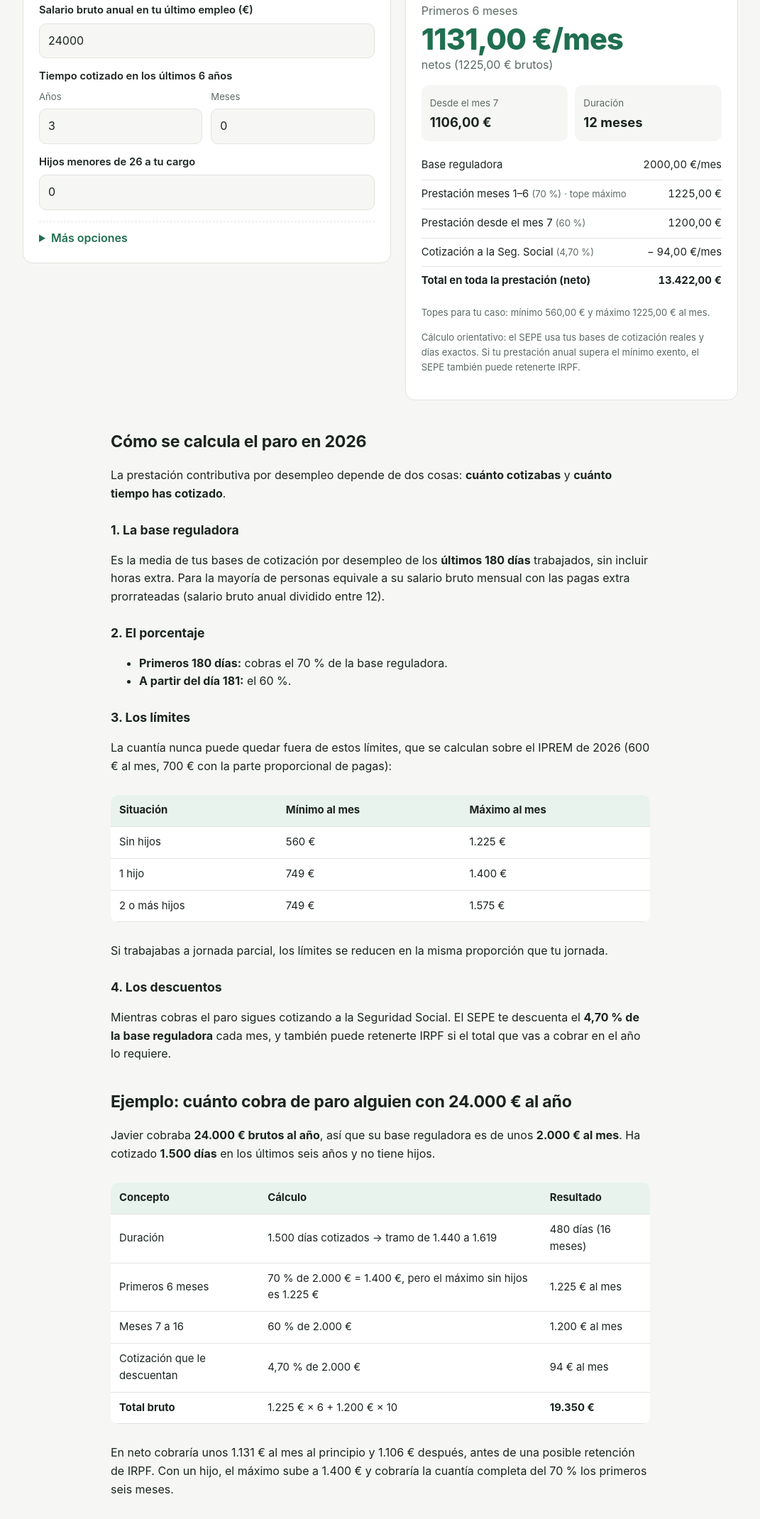
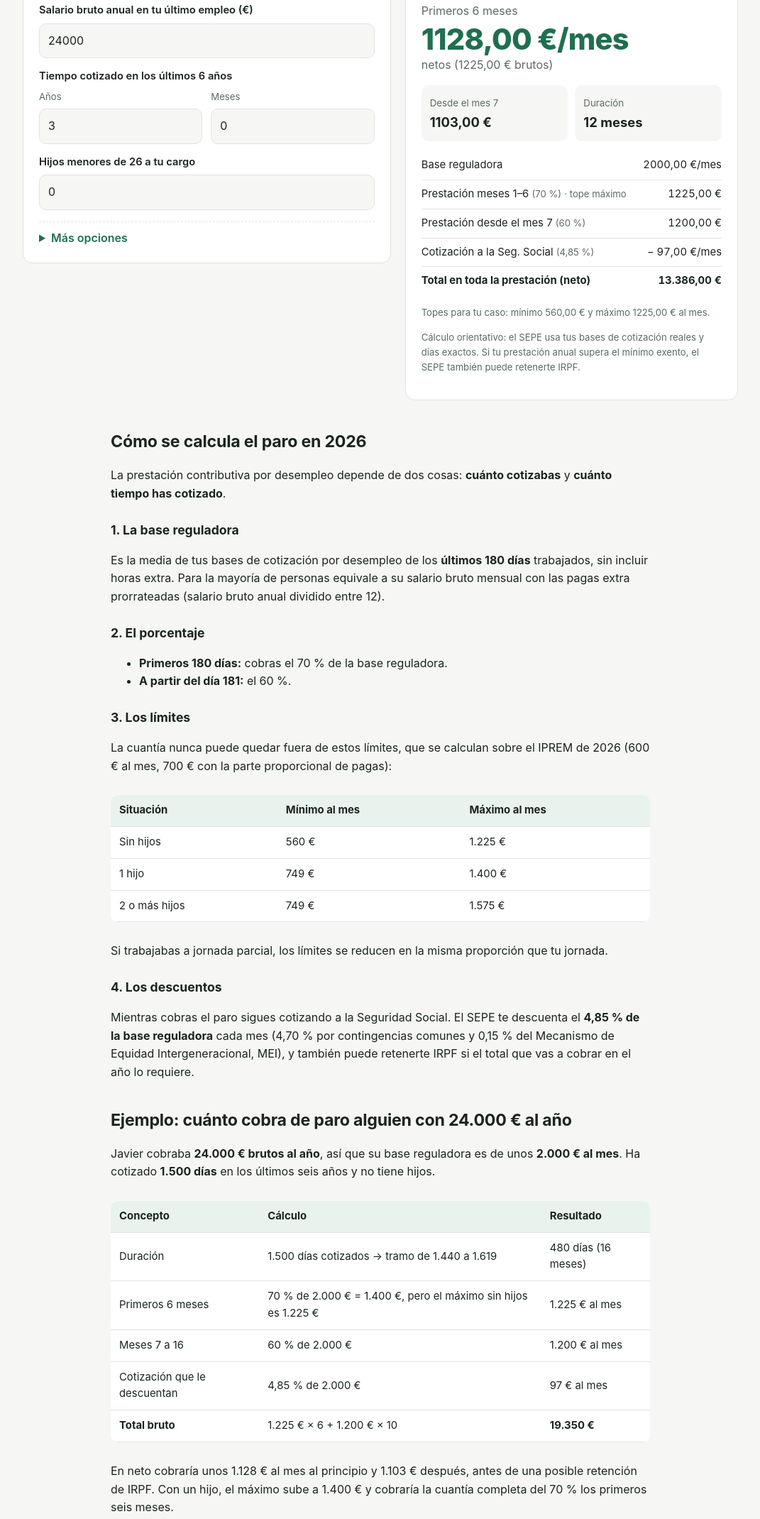
Before and after one commit to diegojuarezfernandez-prog/calculanominas, a plain HTML site: page paro/index.html in a window 1280 px wide. Shown: the part 271-2411 px from the top of the page at 71% size, without its empty margins (104-1175 px from the left). Drawn offline with Linux system fonts and the light colour scheme.

Commit message:
Paro: cotización del beneficiario al 4,85 % (incluye MEI)
El SEPE descuenta en 2026 un 4,85 % de la base reguladora: 4,70 % de
contingencias comunes más 0,15 % del Mecanismo de Equidad Intergeneracional.
La calculadora usaba el 4,70 %. Actualizados paro.js, la etiqueta del
desglose, la explicación y el ejemplo (94 € -> 97 €; neto 1.131/1.106 ->
1.128/1.103 €).

Co-Authored-By: Claude Opus 5.5 <noreply@anthropic.com>
Claude-Session: https://claude.ai/code/session_01XbpMWzChEwrxS714ueRAP6

```diff
--- a/paro/index.html
+++ b/paro/index.html
@@ -76,7 +76,7 @@
           <tr><td>Base reguladora</td><td id="d-base"></td></tr>
           <tr><td>Prestación meses 1–6 <span class="hint">(70 %)</span> <span class="hint" id="t1"></span></td><td id="d-b1"></td></tr>
           <tr id="r2"><td>Prestación desde el mes 7 <span class="hint">(60 %)</span> <span class="hint" id="t2"></span></td><td id="d-b2"></td></tr>
-          <tr><td>Cotización a la Seg. Social <span class="hint">(4,70 %)</span></td><td id="d-ss"></td></tr>
+          <tr><td>Cotización a la Seg. Social <span class="hint">(4,85 %)</span></td><td id="d-ss"></td></tr>
           <tr class="total"><td>Total en toda la prestación (neto)</td><td id="d-total"></td></tr>
         </table>
         <p class="note">Topes para tu caso: mínimo <span id="d-min"></span> y máximo <span id="d-max"></span> al mes.</p>
@@ -106,7 +106,7 @@
     </table></div>
     <p>Si trabajabas a jornada parcial, los límites se reducen en la misma proporción que tu jornada.</p>
     <h3>4. Los descuentos</h3>
-    <p>Mientras cobras el paro sigues cotizando a la Seguridad Social. El SEPE te descuenta el <strong>4,70 % de la base reguladora</strong> cada mes, y también puede retenerte IRPF si el total que vas a cobrar en el año lo requiere.</p>
+    <p>Mientras cobras el paro sigues cotizando a la Seguridad Social. El SEPE te descuenta el <strong>4,85 % de la base reguladora</strong> cada mes (4,70 % por contingencias comunes y 0,15 % del Mecanismo de Equidad Intergeneracional, MEI), y también puede retenerte IRPF si el total que vas a cobrar en el año lo requiere.</p>
 
 
     <h2>Ejemplo: cuánto cobra de paro alguien con 24.000 € al año</h2>
@@ -116,10 +116,10 @@
       <tr><td>Duración</td><td>1.500 días cotizados → tramo de 1.440 a 1.619</td><td>480 días (16 meses)</td></tr>
       <tr><td>Primeros 6 meses</td><td>70 % de 2.000 € = 1.400 €, pero el máximo sin hijos es 1.225 €</td><td>1.225 € al mes</td></tr>
       <tr><td>Meses 7 a 16</td><td>60 % de 2.000 €</td><td>1.200 € al mes</td></tr>
-      <tr><td>Cotización que le descuentan</td><td>4,70 % de 2.000 €</td><td>94 € al mes</td></tr>
+      <tr><td>Cotización que le descuentan</td><td>4,85 % de 2.000 €</td><td>97 € al mes</td></tr>
       <tr><td><strong>Total bruto</strong></td><td>1.225 € × 6 + 1.200 € × 10</td><td><strong>19.350 €</strong></td></tr>
     </table></div>
-    <p>En neto cobraría unos 1.131 € al mes al principio y 1.106 € después, antes de una posible retención de IRPF. Con un hijo, el máximo sube a 1.400 € y cobraría la cuantía completa del 70 % los primeros seis meses.</p>
+    <p>En neto cobraría unos 1.128 € al mes al principio y 1.103 € después, antes de una posible retención de IRPF. Con un hijo, el máximo sube a 1.400 € y cobraría la cuantía completa del 70 % los primeros seis meses.</p>
 
     <h2>¿Cuánto tiempo se cobra el paro?</h2>
     <p>Depende de los días que hayas cotizado en los últimos seis años y que no hayas usado ya para otra prestación:</p>
--- a/paro/paro.js
+++ b/paro/paro.js
@@ -7,6 +7,8 @@
     [2160, 720], [1980, 660], [1800, 600], [1620, 540], [1440, 480], [1260, 420],
     [1080, 360], [900, 300], [720, 240], [540, 180], [360, 120]
   ];
+  // Cotización del beneficiario 2026: 4,70 % contingencias comunes + 0,15 % MEI (SEPE, cuantías anuales)
+  var COTIZ = 0.0485;
   function r2(x) { return Math.round((x + 1e-9) * 100) / 100; }
 
   function duracion(diasCotizados) {
@@ -29,7 +31,7 @@
       var bruto = base * pct, tope = "";
       if (bruto > maxP) { bruto = maxP; tope = "máximo"; }
       else if (bruto < minP) { bruto = minP; tope = "mínimo"; }
-      var ss = base * 0.047; // cotización a cargo del trabajador (4,70 % de la base reguladora)
+      var ss = base * COTIZ; // cotización a cargo del trabajador sobre la base reguladora
       if (ss > bruto) ss = 0;
       return { bruto: r2(bruto), ss: r2(ss), neto: r2(bruto - ss), tope: tope };
     }
```
